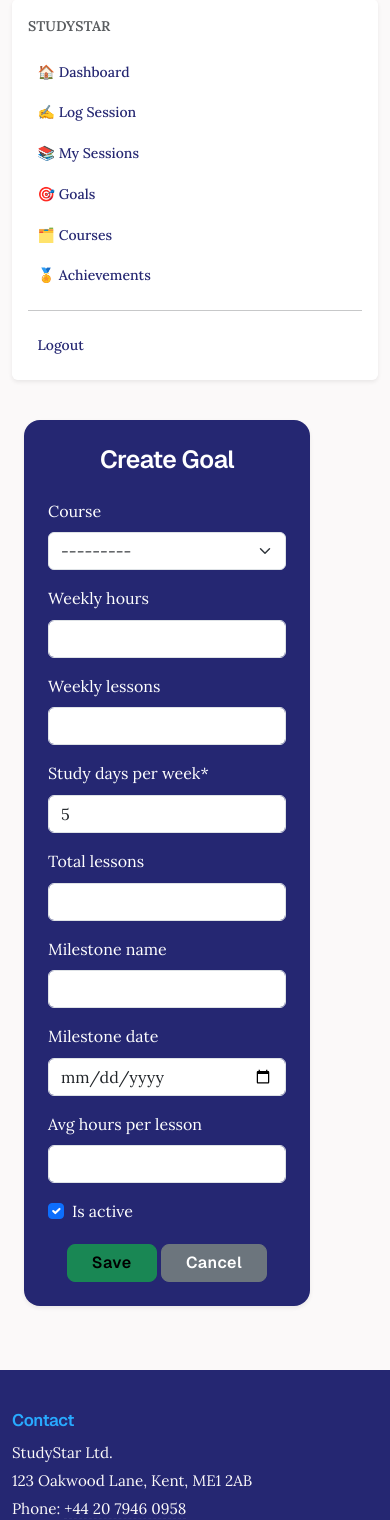
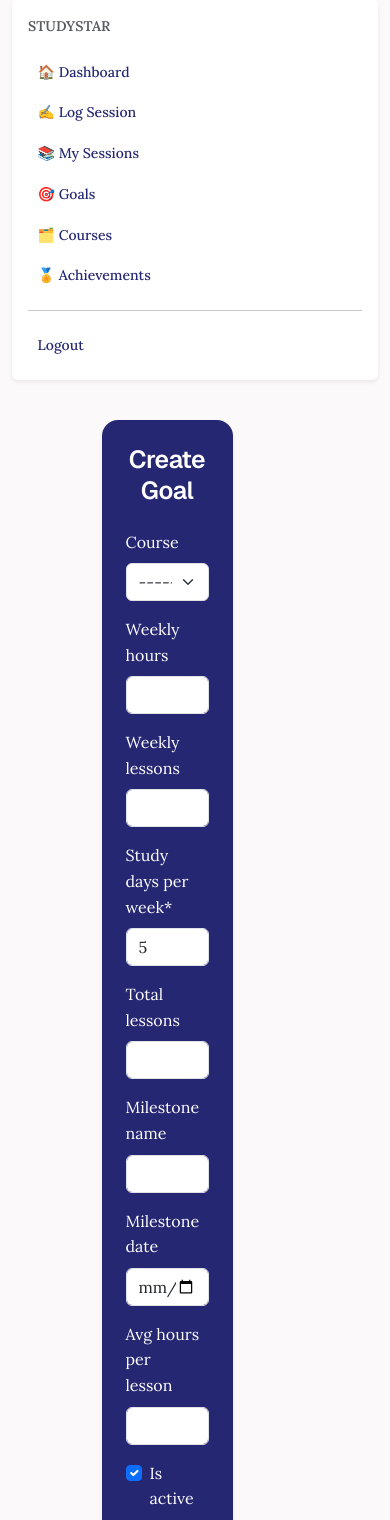
Before and after one commit to TereBts/py_study_tracker, a Django app: page /goals/new/ in a window 390 px wide. Shown: the part 138-1658 px from the top of the page. Run offline with Django 4.2, Linux system fonts and the light colour scheme; the visitor is signed in with stand-in values (Sample User, id 1); data that the repository does not hold is empty; some libraries are stand-ins or nearby versions.

Commit message:
styling fix

```diff
--- a/templates/goals/goal_form.html
+++ b/templates/goals/goal_form.html
@@ -13,7 +13,7 @@
   <!-- ====== PAGE CONTAINER ====== -->
   <div class="container py-3">
     <div class="row justify-content-center">
-      <div class="col-12 col-sm-10 col-md-8 col-lg-6">
+      <div class="col-6">
 
 
       <!-- ====== PAGE HEADER ====== -->
```
